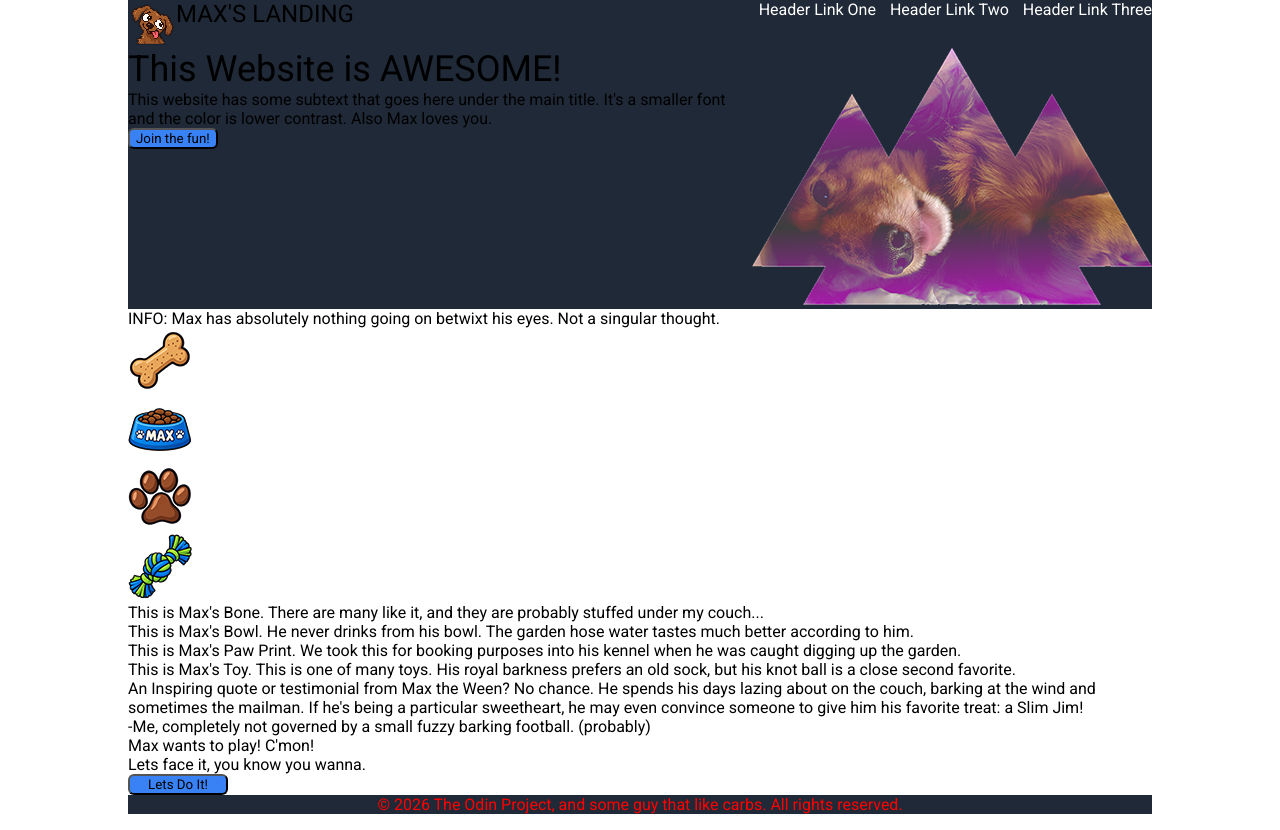
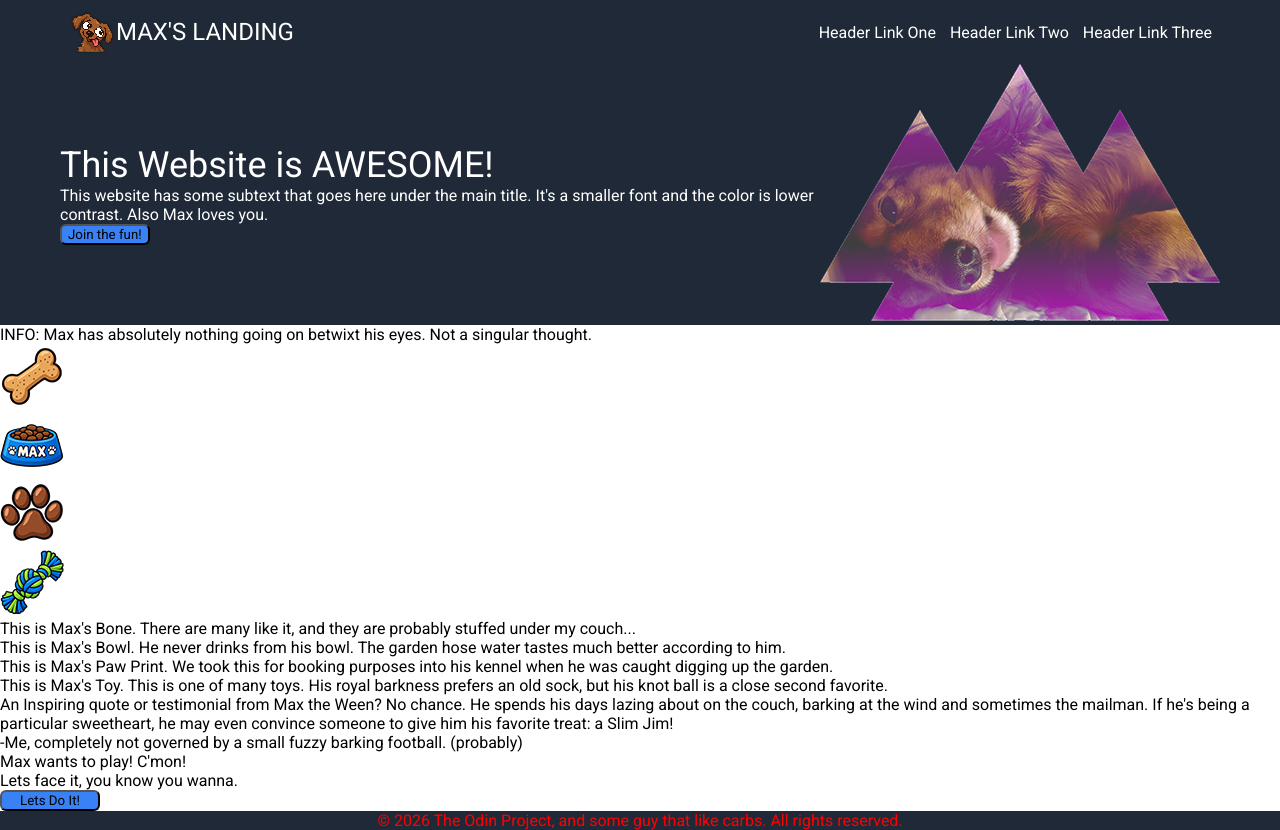
Before and after one commit to adeuel007/Project_Landing-Page, a plain HTML site: page index.html in a window 1280 px wide. Drawn offline with Linux system fonts and the light colour scheme.

Commit message:
Refactor CSS styles for layout consistency and improved alignment

```diff
--- a/styles.css
+++ b/styles.css
@@ -9,7 +9,6 @@ body {
     min-height: 100vh;
     display: flex;
     flex-direction: column;
-    max-width: 1024px;
 }
 
 ul {
@@ -31,7 +30,10 @@ a {
 .header {
     display: flex;
     justify-content: flex-start;
+    align-items: center;
     font-size: 24px;
+    color: white;
+    margin: 8px;
 }
 
 .body {
@@ -51,21 +53,26 @@ a {
 }
 
 .links {
-    margin: 0px;
+    margin: 8px;
     padding: 0px;
+    display: flex;
+    align-items: center;
 }
 
 .container {
     display: flex;
     justify-content: space-between;
     background-color: #1F2937;
+    padding: 0 60px;
 }
 .container2 {
     display: flex;
     flex-direction: row;
     justify-content: space-between;
-    padding-left: 0 60px;
+    align-items: center;
+    padding: 0 60px;
     background-color: #1F2937;
+    color: white;
 }
 .hero {
     font-size: 36px;
```
